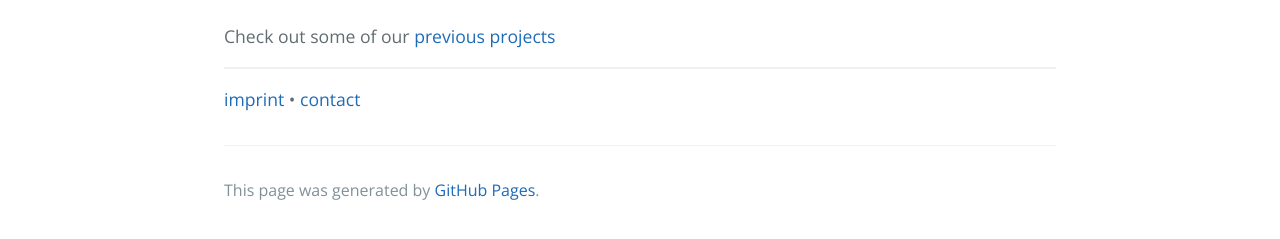
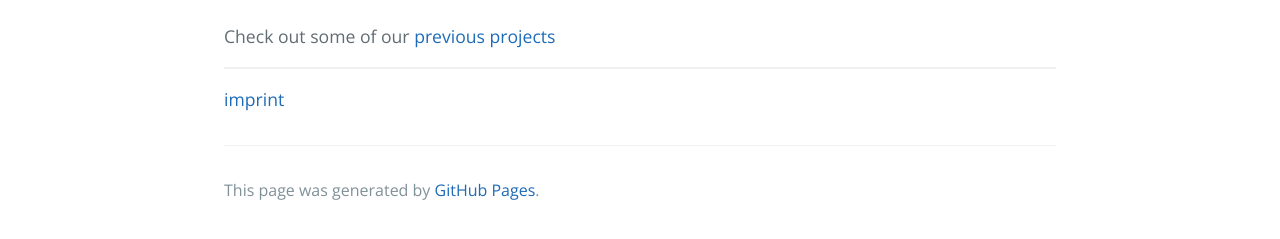
Before and after one commit to pal-lab/pal-lab.github.io, a Jekyll site: the page built from index.md, in a window 1280 px wide. Shown: the part 613-852 px from the top of the page. Built offline with Jekyll 4.4.1, drawn with Linux system fonts in a browser that asks for light colours; our own code applies the rules of GitHub Pages for plain Markdown files.

Commit message:
editorial

```diff
--- a/index.md
+++ b/index.md
@@ -14,4 +14,4 @@ phone: +49172 1436565
 Check out some of our [previous projects](projects)
 
 * * *
-[](#header-6)[imprint](imprint) • [](#header-6)[contact](contact)
+[](#header-6)[imprint](imprint)
```
Also changed, not shown: projects.md (+1 -1 lines).
